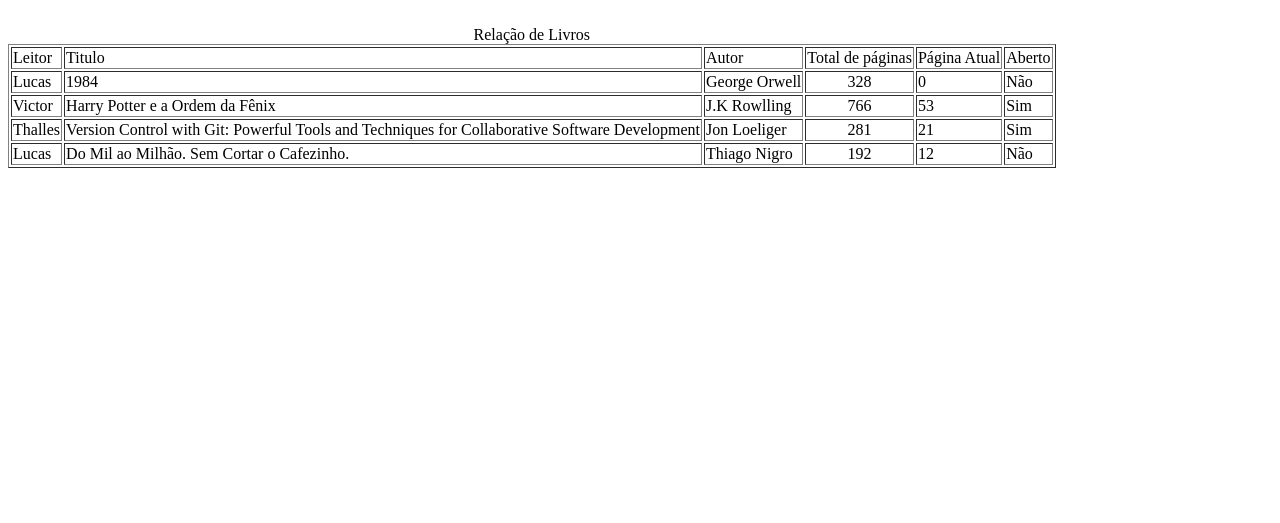
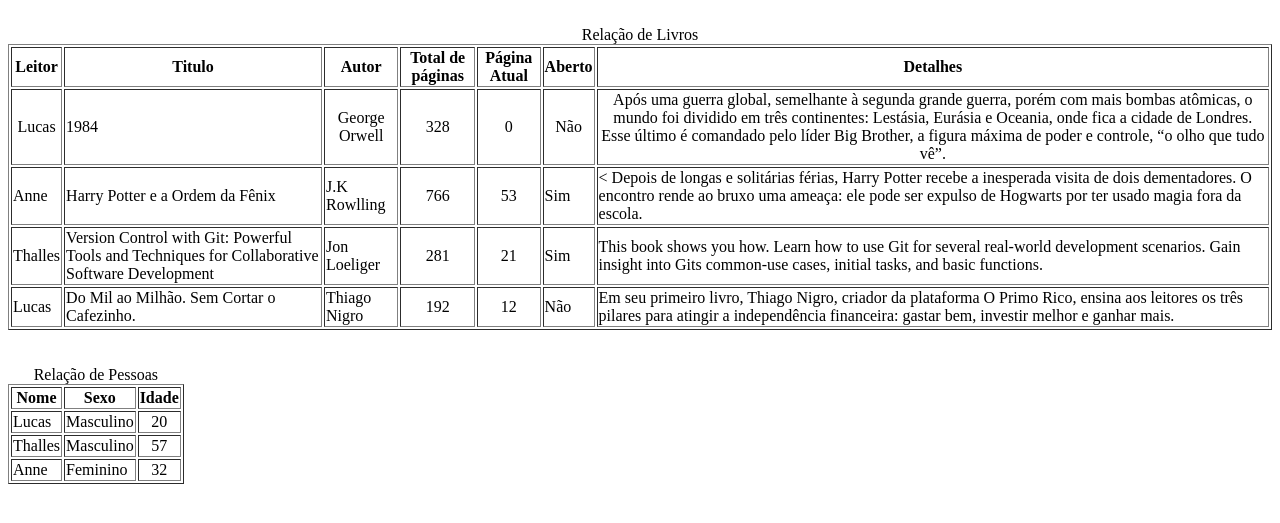
Before and after one commit to lucassantosCIT/PHPTraining, a PHP site: page / in a window 1280 px wide. Shown: the top 523 px of the page. Run offline with PHP 8.4, Linux system fonts and the light colour scheme.

Commit message:
added Exercicio 08

```diff
--- /dev/null
+++ b/Exercicios/Exercicio08/ListaPessoas.php
@@ -0,0 +1,30 @@
+<?php
+
+
+require_once './Pessoa.php';
+require_once './Livro.php';
+require_once './Publicacao.php';
+
+
+
+// private $_nome;
+// private $_sexo;
+// private $_idade;
+
+
+$pessoa1 = new Pessoa();
+$pessoa1->setNome('Lucas');
+$pessoa1->setSexo('Masculino');
+$pessoa1->setIdade('20');
+
+
+$pessoa2 = new Pessoa();
+$pessoa2->setNome('Thalles');
+$pessoa2->setSexo('Masculino');
+$pessoa2->setIdade('57');
+
+
+$pessoa3 = new Pessoa();
+$pessoa3->setNome('Anne');
+$pessoa3->setSexo('Feminino');
+$pessoa3->setIdade('32');
--- a/Exercicios/Exercicio08/ListadeLivros.php
+++ b/Exercicios/Exercicio08/ListadeLivros.php
@@ -4,7 +4,7 @@
 require_once './Pessoa.php';
 require_once './Livro.php';
 require_once './Publicacao.php';
-
+require_once './ListaPessoas.php';
 
 
 
@@ -13,26 +13,27 @@ $livro1->set_Titulo('1984');
 $livro1->set_Autor('George Orwell');
 $livro1->set_totPaginas(328);
 $livro1->set_pagAtual(0);
-$livro1->set_Leitor('Lucas');
+$livro1->set_Leitor($pessoa1->getNome());
 $livro1->set_aberto('Não');
-//$livro1->$_Detalhes('Após uma guerra global, semelhante à segunda grande guerra, porém com mais bombas atômicas, o mundo foi dividido em três continentes: Lestásia, Eurásia e Oceania, onde fica a cidade de Londres. Esse último é comandado pelo líder Big Brother, a figura máxima de poder e controle, “o olho que tudo vê”.');
+$livro1->set_Detalhes('Após uma guerra global, semelhante à segunda grande guerra, porém com mais bombas atômicas, o mundo foi dividido em três continentes: Lestásia, Eurásia e Oceania, onde fica a cidade de Londres. Esse último é comandado pelo líder Big Brother, a figura máxima de poder e controle, “o olho que tudo vê”.');
 
 $livro2 = new Livro();
 $livro2->set_Titulo('Harry Potter e a Ordem da Fênix');
 $livro2->set_Autor('J.K Rowlling');
 $livro2->set_totPaginas(766);
 $livro2->set_pagAtual(53);
-$livro2->set_Leitor('Victor');
+$livro2->set_Leitor($pessoa3->getNome());
 $livro2->set_aberto('Sim');
+$livro2->set_Detalhes('Depois de longas e solitárias férias, Harry Potter recebe a inesperada visita de dois dementadores. O encontro rende ao bruxo uma ameaça: ele pode ser expulso de Hogwarts por ter usado magia fora da escola. ');
 
 $livro3 = new Livro();
 $livro3->set_Titulo('Version Control with Git: Powerful Tools and Techniques for Collaborative Software Development');
 $livro3->set_Autor('Jon Loeliger');
 $livro3->set_totPaginas(281);
 $livro3->set_pagAtual(21);
-$livro3->set_Leitor('Thalles');
+$livro3->set_Leitor($pessoa2->getNome());
 $livro3->set_aberto('Sim');
-
+$livro3->set_Detalhes('This book shows you how. Learn how to use Git for several real-world development scenarios. Gain insight into Gits common-use cases, initial tasks, and basic functions. ');
 
 
  $livro4 = new Livro();
@@ -40,5 +41,6 @@ $livro3->set_aberto('Sim');
  $livro4->set_Autor('Thiago Nigro');
  $livro4->set_totPaginas(192);
  $livro4->set_pagAtual(12);
- $livro4->set_Leitor('Lucas');
+ $livro4->set_Leitor($pessoa1->getNome());
  $livro4->set_aberto('Não');
+ $livro4->set_Detalhes('Em seu primeiro livro, Thiago Nigro, criador da plataforma O Primo Rico, ensina aos leitores os três pilares para atingir a independência financeira: gastar bem, investir melhor e ganhar mais. ');
--- a/Exercicios/Exercicio08/Livro.php
+++ b/Exercicios/Exercicio08/Livro.php
@@ -139,6 +139,33 @@ class Livro extends Pessoa implements Publicacao
     }
 
 
+    /**
+     * Get the value of _Detalhes
+     */
+    public function get_Detalhes()
+    {
+        return $this->_Detalhes;
+    }
+
+    /**
+     * Set the value of _Detalhes
+     *
+     * @return  self
+     */
+    public function set_Detalhes($_Detalhes)
+    {
+        $this->_Detalhes = $_Detalhes;
+
+        return $this;
+    }
+
+
+
+
+
+
+
+
     // INTERFACE FUNCTIONS
 
 
@@ -161,14 +188,33 @@ class Livro extends Pessoa implements Publicacao
         $leitorSetter = $this->set_Aberto();
         if ($leitorGetter == true)
         {
+
             return $leitorSetter = false;
         }
     }
 
     public function folhear()
     {
-        foreach ($page as $_PagAtual) {
-            echo $page;
+        for ($i = 0; $i <= $this->get_TotPaginas(); $i++)
+        {
+            echo $i;
         }
     }
+
+    public function avancarPag()
+    {
+        $newPage = $this->get_PagAtual()+1;
+        echo $newPage;
+    }
+
+
+    public function voltarPag() {
+        {
+            $lastPage = $this->get_PagAtual()-1;
+            echo $lastPage;
+        }
+    }
+
+
+
 }
--- a/Exercicios/Exercicio08/Publicacao.php
+++ b/Exercicios/Exercicio08/Publicacao.php
@@ -10,7 +10,7 @@ interface Publicacao
     public function abrir();
     public function fechar();
     public function folhear();
-    // public function avancarPag();
-    // public function voltarPag();
+    public function avancarPag();
+    public function voltarPag();
 
 }
--- a/Exercicios/Exercicio08/index.php
+++ b/Exercicios/Exercicio08/index.php
@@ -1,6 +1,3 @@
-
-
-
 
 <!DOCTYPE html>
 <html lang="en">
@@ -19,13 +16,14 @@ require_once './Pessoa.php';
     require_once './Livro.php';
     require_once './Publicacao.php';
     require_once './ListadeLivros.php';
+    require_once './ListaPessoas.php';
 
 
 
 
+// TABELA DE RELAÇÃO DE LIVROS
 
 ?>
-
 
     <table border="1">
 
@@ -33,37 +31,29 @@ require_once './ListadeLivros.php';
     <br>
     <tr>
 
-
-<td>Leitor   </td>
-<td>Titulo   </td>
-<td>Autor    </td>
-<td>Total de páginas </td>
-<td> Página Atual </td>
-<td> Aberto </td>
+<center> <strong>  </strong> </center>
+<td> <center> <strong> Leitor </strong> </center> </td>
+<td> <center> <strong> Titulo </strong> </center>    </td>
+<td> <center> <strong> Autor </strong> </center>     </td>
+<td> <center> <strong> Total de páginas </strong>  </center> </td>
+<td> <center> <strong> Página Atual </strong> </center>  </td>
+<td> <center> <strong> Aberto </strong> </center>  </td>
+<td> <center> <strong> Detalhes </strong> </center>  </td>
 
     </tr>
 
-<?php
-function getAll($livroEscolhido) {
-    echo $livroEscolhido->get_Leitor($livroEscolhido);
-    echo $livroEscolhido->get_Titulo($livroEscolhido);
-    echo $livroEscolhido->get_Autor($livroEscolhido);
-    echo $livroEscolhido->get_totPaginas($livroEscolhido);
-    echo $livroEscolhido->get_pagAtual($livroEscolhido);
-    echo $livroEscolhido->get_Aberto($livroEscolhido);
-}
+
+    <tr>
+<td> <center> <?php echo $livro1->get_Leitor(); ?> </center> </td>
+<td> <?php echo $livro1->get_Titulo();?>  </td>
+<td> <center> <?php echo $livro1->get_Autor();?> </center> </td>
+<td> <center> <?php echo $livro1->get_totPaginas();?> </center> </td>
+<td> <center> <?php echo $livro1->get_pagAtual();?> </center> </td>
+<td> <center> <?php echo $livro1->get_Aberto();?> </center> </td>
+<td> <center> <?php echo $livro1->get_Detalhes();?> </center> </td>
+    </tr>
 
 
-?>
-
-<tr>
-<td> <?php echo $livro1->get_Leitor(); ?> </td>
-<td> <?php echo $livro1->get_Titulo();?> </td>
-<td> <?php echo $livro1->get_Autor();?> </td>
-<td> <center> <?php echo $livro1->get_totPaginas();?>  </td>
-<td> <?php echo $livro1->get_pagAtual();?> </center> </td>
-<td> <?php echo $livro1->get_Aberto();?> </td>
-</tr>
 
 
     <tr>
@@ -71,8 +61,9 @@ function getAll($livroEscolhido) {
 <td> <?php echo $livro2->get_Titulo();?> </td>
 <td> <?php echo $livro2->get_Autor();?> </td>
 <td> <center> <?php echo $livro2->get_totPaginas();?>  </td>
-<td> <?php echo $livro2->get_pagAtual();?> </center> </td>
+<td> <center> <?php echo $livro2->get_pagAtual();?> </center> </td>
 <td> <?php echo $livro2->get_Aberto();?> </td>
+<td> < <?php echo $livro2->get_Detalhes();?> </center> </td>
     </tr>
 
 
@@ -81,8 +72,9 @@ function getAll($livroEscolhido) {
 <td> <?php echo $livro3->get_Titulo();?> </td>
 <td> <?php echo $livro3->get_Autor();?> </td>
 <td> <center> <?php echo $livro3->get_totPaginas();?>  </td>
-<td> <?php echo $livro3->get_pagAtual();?> </center> </td>
+<td> <center> <?php echo $livro3->get_pagAtual();?> </center> </td>
 <td> <?php echo $livro3->get_Aberto();?> </td>
+<td>  <?php echo $livro3->get_Detalhes();?>  </td>
     </tr>
 
 
@@ -92,18 +84,57 @@ function getAll($livroEscolhido) {
 <td> <?php echo $livro4->get_Titulo();?> </td>
 <td> <?php echo $livro4->get_Autor();?> </td>
 <td> <center> <?php echo $livro4->get_totPaginas();?>  </td>
-<td> <?php echo $livro4->get_pagAtual();?> </center> </td>
+<td> <center> <?php echo $livro4->get_pagAtual();?> </center> </td>
 <td> <?php echo $livro4->get_Aberto();?> </td>
+<td> <?php echo $livro4->get_Detalhes();?>  </td>
     </tr>
 
     </table>
 
 <?php
 
-
+// FIM DA TABELA DE LIVROS
 
 ?>
 
+<br>
+
+
+<br>
+
+
+    <table border="1">
+
+     <caption>Relação de Pessoas</caption>
+    <tr>
+
+
+<td><center> <strong> Nome </strong> </center> </td>
+<td><center> <strong> Sexo </strong> </center> </td>
+<td><center> <strong> Idade </strong> </center> </td>
+
+
+    </tr>
+
+
+    <tr>
+<td> <?php echo $pessoa1->getNome();?> </td>
+<td> <?php echo $pessoa1->getSexo();?> </td>
+<td> <center> <?php echo $pessoa1->getIdade();?> </center> </td>
+    </tr>
+
+
+    <tr>
+<td> <?php echo $pessoa2->getNome();?> </td>
+<td> <?php echo $pessoa2->getSexo();?> </td>
+<td> <center><?php echo $pessoa2->getIdade();?> </td>
+    </tr>
+
+    <tr>
+<td> <?php echo $pessoa3->getNome();?> </td>
+<td> <?php echo $pessoa3->getSexo();?> </td>
+<td> <center> <?php echo $pessoa3->getIdade();?> </center> </td>
+    </tr>
 
 </body>
 </html>
```
Lines whose indentation alone changed are shown as unchanged.
